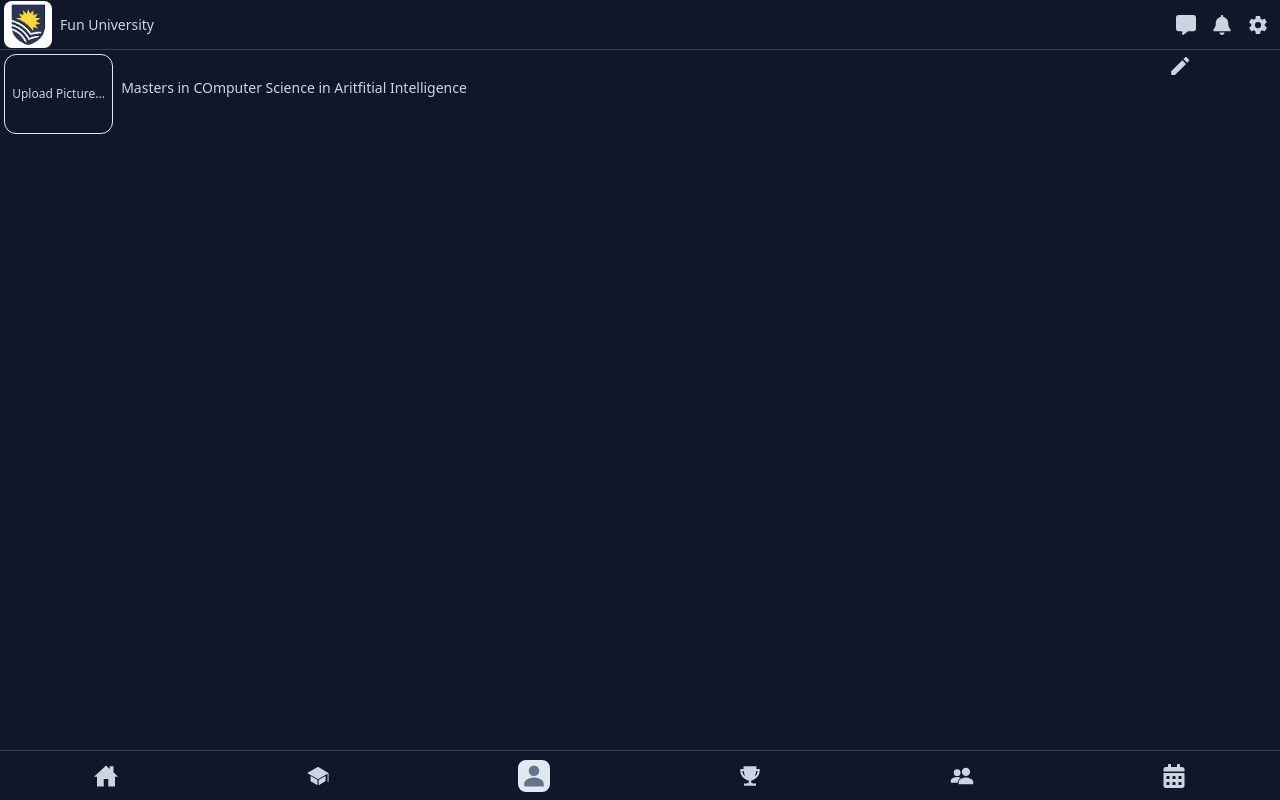
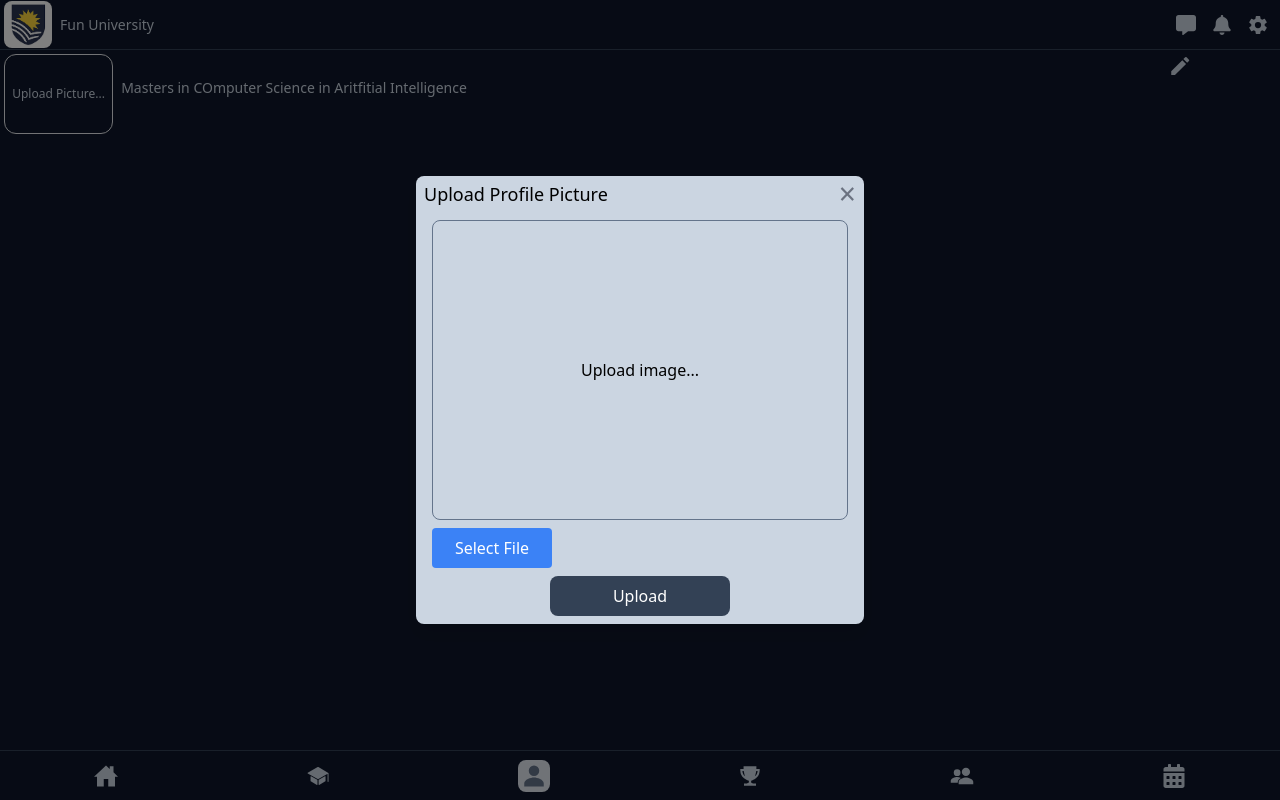
Before and after one commit to TheBigBookMan/UniMate-client, a React (Vite) app: page /profile in a window 1280 px wide. Both pictures are taken after a click on the element "Upload Picture...". Built offline with nearby package versions, Linux system fonts and the light colour scheme; no server answers.

Commit message:
add in the Upload Profile Picture functionality in the Bio

```diff
--- a/src/components/features/Profile/Bio.tsx
+++ b/src/components/features/Profile/Bio.tsx
@@ -1,14 +1,145 @@
 import { MdEdit } from "react-icons/md";
+import Popup from "../../common/Elements/Popup";
+import { useRef, useState } from "react";
+import { RotatingLines } from "react-loader-spinner";
 
 interface BioInterface {
     bioInfo: Bio;
 }
 
 const Bio = ({ bioInfo }: BioInterface) => {
+    const [uploadProfilePicModal, setUploadProfilePicModal] =
+        useState<boolean>(false);
+    const [uploadedProfilePic, setUploadedProfilePic] = useState<string>("");
+    const [uploadLoading, setUploadLoading] = useState<boolean>(false);
+    const [selectedFile, setSelectedFile] = useState<File | null>(null);
+
+    const fileInputRef = useRef<HTMLInputElement | null>(null);
+
+    const handleFileChange = (event: React.ChangeEvent<HTMLInputElement>) => {
+        const file = event.target.files ? event.target.files[0] : null;
+
+        if (file) {
+            const fileType = file.type;
+            if (fileType.startsWith("image/")) {
+                const reader = new FileReader();
+                reader.onloadend = () => {
+                    setUploadedProfilePic(reader.result as string);
+                };
+                reader.readAsDataURL(file);
+                setSelectedFile(file);
+            } else {
+                alert("Please upload a valid image file.");
+            }
+        }
+    };
+
+    const handleButtonClick = () => {
+        if (fileInputRef.current) {
+            fileInputRef.current.click();
+        }
+    };
+
+    const uploadProfilePic = async () => {
+        if (!selectedFile) {
+            alert("No file selected.");
+            return;
+        }
+
+        setUploadLoading(true);
+        try {
+            console.log(selectedFile);
+            const formData = new FormData();
+            formData.append("file", selectedFile);
+            // TODO upload to S3 bucket
+
+            // const response = await fetch('https://your-backend-url/upload', {
+            //     method: 'POST',
+            //     body: formData,
+            // });
+
+            // if (!response.ok) {
+            //     throw new Error('Failed to upload image');
+            // }
+
+            // // Handle the response from your backend if necessary
+            // const data = await response.json();
+            // console.log(data);
+
+            setUploadLoading(false);
+        } catch (err) {
+            console.log(err);
+            alert("Network error.");
+            setUploadLoading(false);
+        }
+    };
+
     return (
         <div className="flex gap-2 w-full h-[120px] ">
+            <Popup
+                isOpen={uploadProfilePicModal}
+                onClose={() => setUploadProfilePicModal(false)}
+                title="Upload Profile Picture"
+            >
+                <div className="flex flex-col  gap-2 p-2">
+                    {uploadedProfilePic === "" ? (
+                        <div className="h-[300px] w-full border border-slate-500 rounded-lg flex justify-center items-center">
+                            <p>Upload image...</p>
+                        </div>
+                    ) : (
+                        <div className="h-[300px] w-full border">
+                            <img
+                                src={uploadedProfilePic}
+                                alt="Uploaded Profile"
+                                className="h-full w-full object-cover rounded-lg"
+                            />
+                        </div>
+                    )}
+
+                    <div className="flex flex-col ">
+                        <input
+                            type="file"
+                            ref={fileInputRef}
+                            onChange={handleFileChange}
+                            className="hidden"
+                        />
+                        <button
+                            type="button"
+                            className="px-4 py-2 bg-blue-500 text-white rounded hover:bg-blue-700 w-[120px]"
+                            onClick={handleButtonClick}
+                        >
+                            Select File
+                        </button>
+                    </div>
+
+                    <div className="w-full flex justify-center ">
+                        <button
+                            onClick={uploadProfilePic}
+                            className="flex items-center justify-center w-[180px] h-[40px] rounded-lg bg-slate-700 hover:bg-slate-600 cursor-pointer"
+                        >
+                            {uploadLoading ? (
+                                <div className="flex justify-center items-center">
+                                    <RotatingLines
+                                        width="20"
+                                        strokeColor="white"
+                                        strokeWidth="5"
+                                        animationDuration="0.75"
+                                        ariaLabel="rotating-lines-loading"
+                                    />
+                                </div>
+                            ) : (
+                                <p className="text-white">Upload</p>
+                            )}
+                        </button>
+                    </div>
+                </div>
+            </Popup>
+
             {bioInfo.ProfilePic === "" ? (
-                <div className="h-[80px] w-[120px] border rounded-xl flex justify-center items-center hover:bg-slate-700 cursor-pointer transition">
+                <div
+                    onClick={() => setUploadProfilePicModal(true)}
+                    className="h-[80px] w-[120px] border rounded-xl flex justify-center items-center hover:bg-slate-700 cursor-pointer transition"
+                >
                     <p className="text-xs text-slate-300 text-center">
                         Upload Picture...
                     </p>
```
